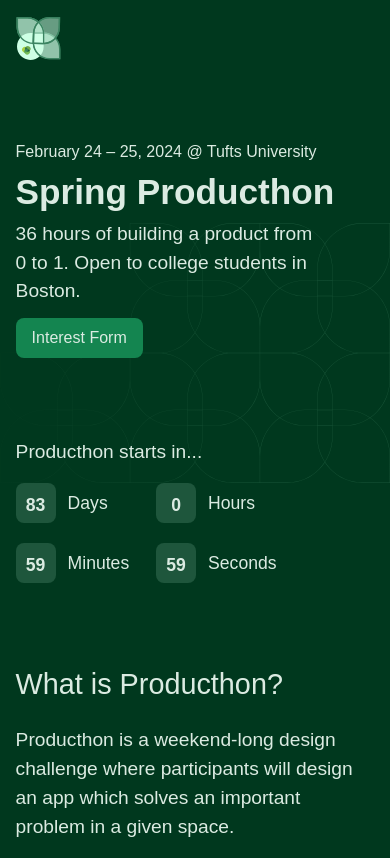
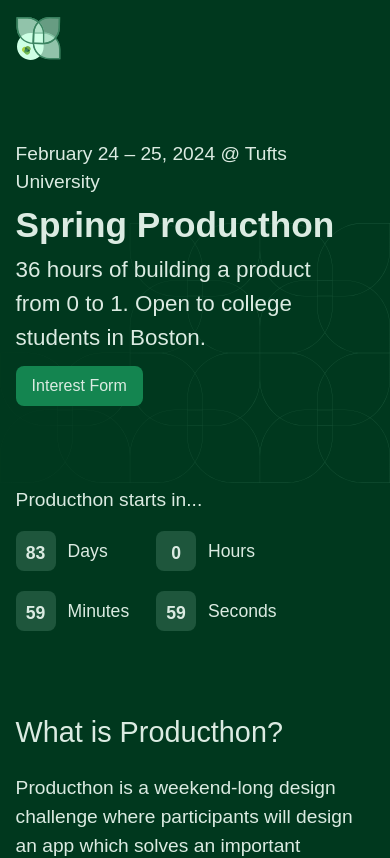
Before and after one commit to yihui-hu/spring-producthon, a React (Vite) app: page / in a window 390 px wide. Shown: the top 858 px of the page. Built offline with nearby package versions, Linux system fonts and the light colour scheme; the HTML template or start-up script is replaced by a standard one.

Commit message:
polished mobile styling

```diff
--- a/src/App.css
+++ b/src/App.css
@@ -314,7 +314,7 @@
 
   .HeroDate {
     font-weight: 300;
-    font-size: 1em;
+    font-size: 1.2em;
   }
 
   .HeroTitle {
@@ -325,7 +325,7 @@
 
   .HeroDescription {
     font-weight: 300;
-    font-size: 1.2em;
+    font-size: 1.4em;
     width: 80vw;
   }
 
@@ -434,7 +434,7 @@
     display: flex;
     flex-direction: column;
     justify-content: space-around;
-    gap: 20px;
+    gap: 8px;
   }
 
   .FAQContainer {
```
